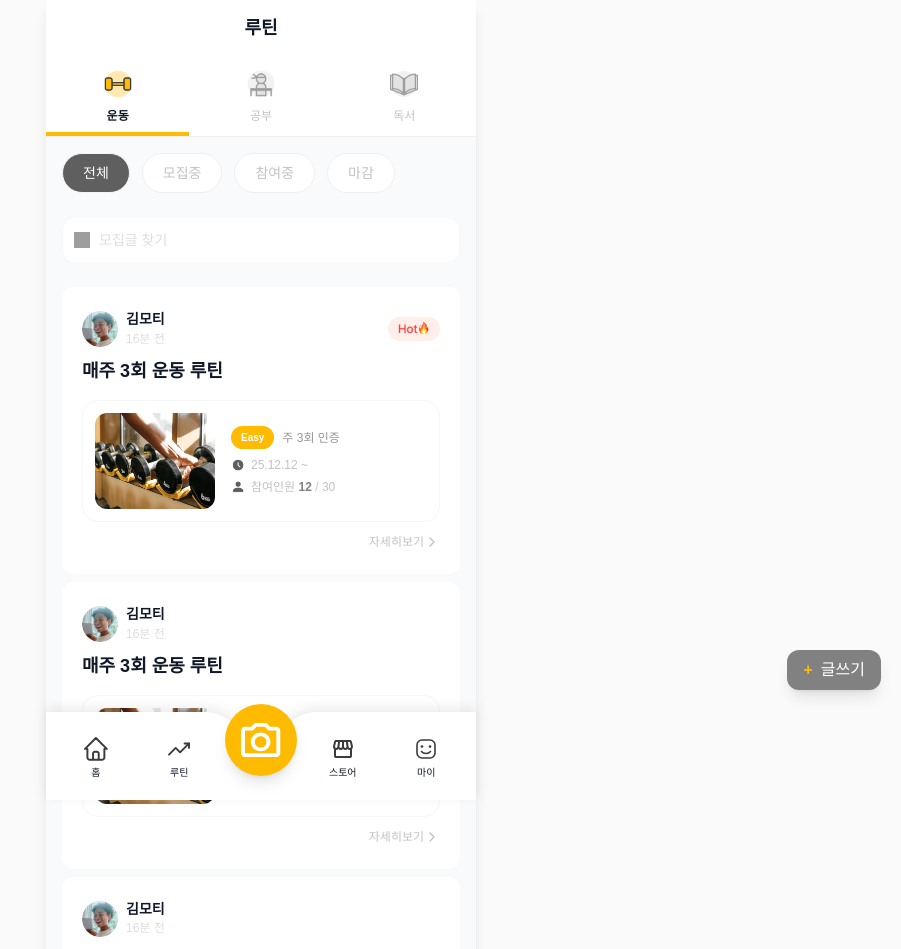
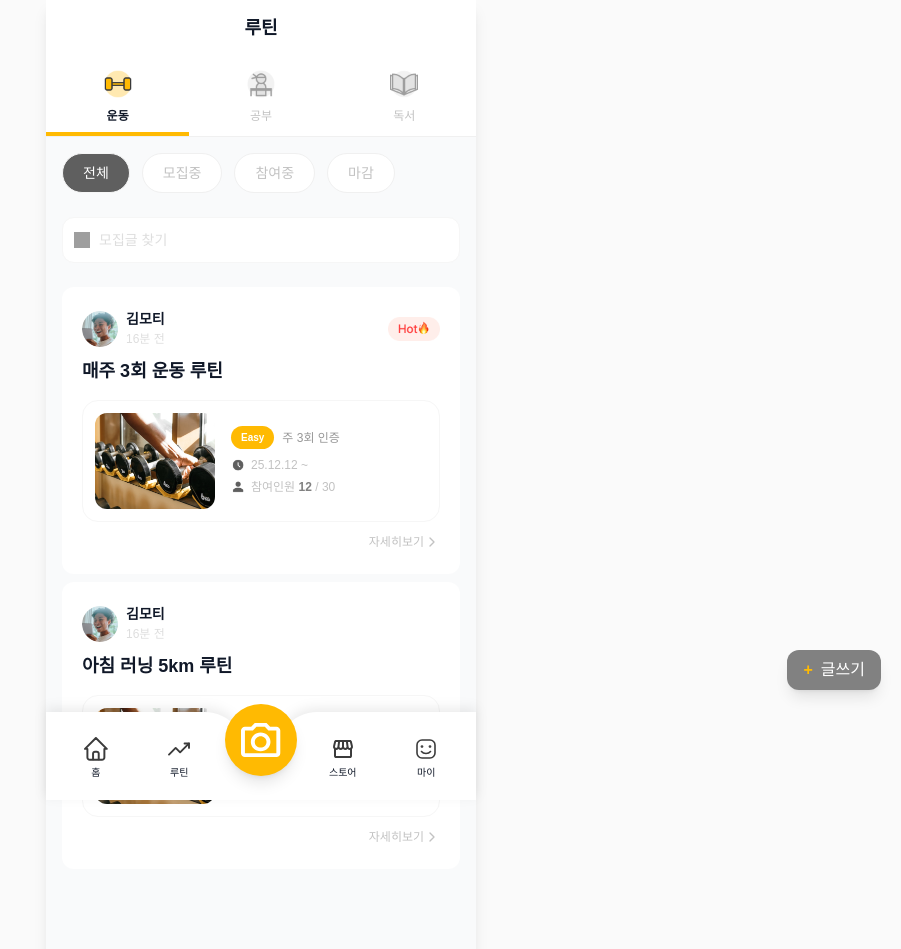
Before and after one commit to MEDILUX-club/Motiday, a React (Vite) app: page /routine/list in a window 1280 px wide. Shown: the top 949 px of the page, without its empty margins (379-1280 px from the left). Built offline with nearby package versions, Linux system fonts and the light colour scheme; no server answers; grey boxes are pictures that could not be loaded.

Commit message:
feat:InputField기능 필터별로 정리

```diff
--- a/src/pages/routine/RoutineListPage.tsx
+++ b/src/pages/routine/RoutineListPage.tsx
@@ -15,17 +15,88 @@ const ClubListPage = () => {
   const navigate = useNavigate();
   const [activeTab, setActiveTab] = useState<TabType>('exercise');
   const [filter, setFilter] = useState('all');
-  const feeds = Array.from({ length: 4 }, (_, idx) => ({ id: idx }));
+  const [searchQuery, setSearchQuery] = useState('');
   const contentImageMap: Record<TabType, string> = {
     exercise: homeFeedImage,
     study: homeFeedImageStudy,
     reading: homeFeedImageBook,
   };
-  const titleMap: Record<TabType, string> = {
-    exercise: '매주 3회 운동 루틴',
-    study: '매주 3회 공부 루틴',
-    reading: '매주 3회 독서 루틴',
+  const feedsByTab: Record<
+    TabType,
+    Array<{
+      id: string;
+      title: string;
+      difficulty: 'Easy' | 'Normal' | 'Hard';
+      frequency: string;
+      startDate: string;
+      currentParticipants: number;
+      maxParticipants: number;
+    }>
+  > = {
+    exercise: [
+      {
+        id: 'ex1',
+        title: '매주 3회 운동 루틴',
+        difficulty: 'Easy',
+        frequency: '주 3회 인증',
+        startDate: '25.12.12 ~',
+        currentParticipants: 12,
+        maxParticipants: 30,
+      },
+      {
+        id: 'ex2',
+        title: '아침 러닝 5km 루틴',
+        difficulty: 'Normal',
+        frequency: '주 4회 인증',
+        startDate: '25.12.15 ~',
+        currentParticipants: 8,
+        maxParticipants: 20,
+      },
+    ],
+    study: [
+      {
+        id: 'st1',
+        title: '매주 3회 독서 루틴',
+        difficulty: 'Easy',
+        frequency: '주 3회 인증',
+        startDate: '25.12.12 ~',
+        currentParticipants: 10,
+        maxParticipants: 25,
+      },
+      {
+        id: 'st2',
+        title: '야간 공부 루틴',
+        difficulty: 'Hard',
+        frequency: '주 5회 인증',
+        startDate: '25.12.20 ~',
+        currentParticipants: 5,
+        maxParticipants: 15,
+      },
+    ],
+    reading: [
+      {
+        id: 'rd1',
+        title: '매주 3회 독서 루틴',
+        difficulty: 'Easy',
+        frequency: '주 3회 인증',
+        startDate: '25.12.12 ~',
+        currentParticipants: 9,
+        maxParticipants: 18,
+      },
+      {
+        id: 'rd2',
+        title: '소설 20분 독서 인증',
+        difficulty: 'Normal',
+        frequency: '주 4회 인증',
+        startDate: '25.12.18 ~',
+        currentParticipants: 7,
+        maxParticipants: 20,
+      },
+    ],
   };
+  const filteredFeeds = feedsByTab[activeTab].filter(({ title }) =>
+    title.toLowerCase().includes(searchQuery.trim().toLowerCase())
+  );
 
   return (
     <MainLayout
@@ -55,22 +126,24 @@ const ClubListPage = () => {
           placeholder="모집글 찾기"
           variant="white"
           showSearchIcon
+          value={searchQuery}
+          onChange={(e) => setSearchQuery(e.target.value)}
         />
 
-        {feeds.map((feed) => (
+        {filteredFeeds.map((feed, idx) => (
           <RoutineFeedCard
             key={feed.id}
             userName="김모티"
             userProfileImage={routineProfile}
             createdAt="16분 전"
-            title={titleMap[activeTab]}
+            title={feed.title}
             thumbnailImage={contentImageMap[activeTab]}
-            isHot={feed.id === 0}
-            difficulty="Easy"
-            frequency="주 3회 인증"
-            startDate="25.12.12 ~"
-            currentParticipants={12}
-            maxParticipants={30}
+            isHot={idx === 0}
+            difficulty={feed.difficulty}
+            frequency={feed.frequency}
+            startDate={feed.startDate}
+            currentParticipants={feed.currentParticipants}
+            maxParticipants={feed.maxParticipants}
           />
         ))}
       </div>
```
